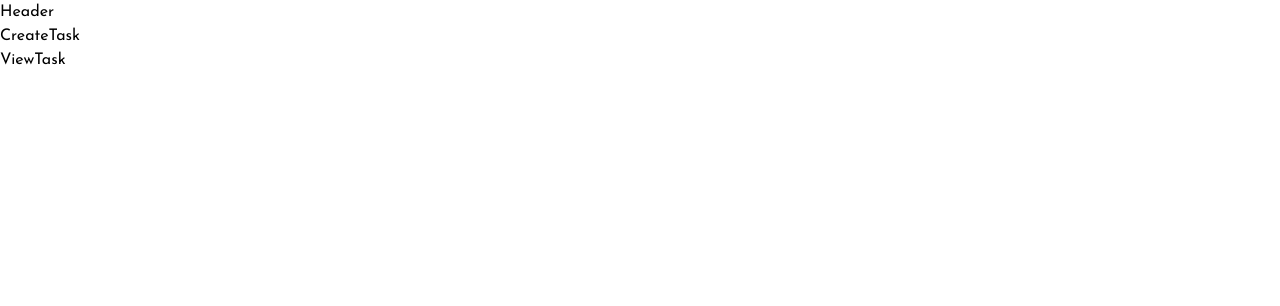
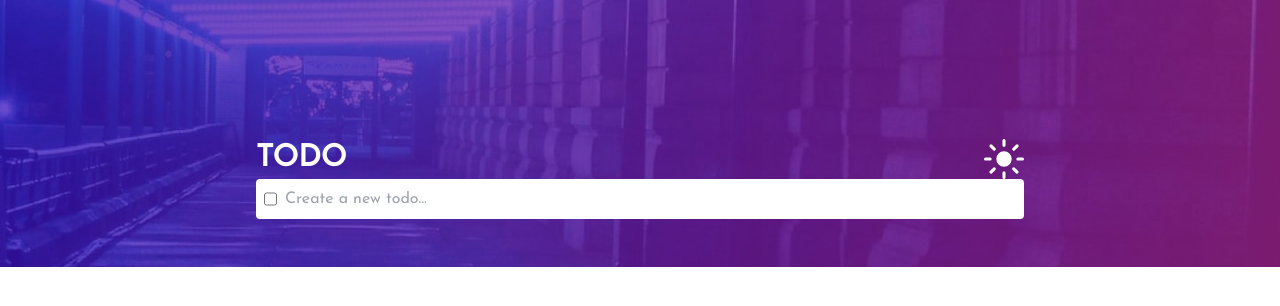
Before and after one commit to realAdif/Todo-redux, a React (Vite) app: page / in a window 1280 px wide. Shown: the top 306 px of the page. Built offline with nearby package versions, Linux system fonts and the light colour scheme.

Commit message:
create task UI

```diff
--- a/src/App.tsx
+++ b/src/App.tsx
@@ -1,14 +1,18 @@
 import CreateTask from './components/CreateTask';
 import Header from './components/Header';
-import ViewTask from './components/ViewTask';
+import Navbar from './components/Navbar';
 
 function App() {
   return (
-    <main>
-      <Header />
-      <CreateTask />
-      <ViewTask />
-    </main>
+    <div>
+      <div className=" relative">
+        <Header />
+        <main className=" max-w-screen-md absolute  bottom-12 left-0 right-0 m-auto">
+          <Navbar />
+          <CreateTask />
+        </main>
+      </div>
+    </div>
   );
 }
 export default App;
--- a/src/components/CreateTask.tsx
+++ b/src/components/CreateTask.tsx
@@ -1,5 +1,16 @@
 function CreateTask() {
-  return <div>CreateTask</div>;
+  return (
+    <div className="bg-white py-2 rounded flex">
+      <input className="rounded-full mx-2" type="checkbox" name="" id="" />
+      <input
+        className="w-full outline-none mr-2"
+        type="text"
+        name=""
+        id=""
+        placeholder="Create a new todo..."
+      />
+    </div>
+  );
 }
 
 export default CreateTask;
--- a/src/components/Header.tsx
+++ b/src/components/Header.tsx
@@ -1,5 +1,17 @@
-function Header() {
-  return <div>Header</div>;
+//Mobile
+import bg_darkmobile from '../assets/bg-mobile-dark.jpg';
+import bg_lightmobile from '../assets/bg-mobile-light.jpg';
+//Desktop
+import bg_dark from '../assets/bg-desktop-dark.jpg';
+import bg_light from '../assets/bg-desktop-light.jpg';
+
+function lightMode() {
+  return <img src={bg_lightmobile} alt="bg" className="mx-auto w-full" />;
+}
+function darkMode() {
+  return <img src={bg_darkmobile} alt="bg" className="mx-auto w-full" />;
 }
 
-export default Header;
+export default function Header() {
+  return <img src={bg_dark} alt="bg" className="mx-auto w-full" />;
+}
--- /dev/null
+++ b/src/components/Navbar.tsx
@@ -0,0 +1,12 @@
+import sun_icon from '../assets/icon-sun.svg';
+
+function Navbar() {
+  return (
+    <div className="text-white flex justify-between items-center">
+      <h1>TODO</h1>
+      <img src={sun_icon} alt="sun_icon" className="min-w-10" />
+    </div>
+  );
+}
+
+export default Navbar;
--- a/src/index.css
+++ b/src/index.css
@@ -7,4 +7,7 @@
   p {
     @apply text-[18px];
   }
+  h1 {
+    @apply text-3xl font-semibold;
+  }
 }
```
